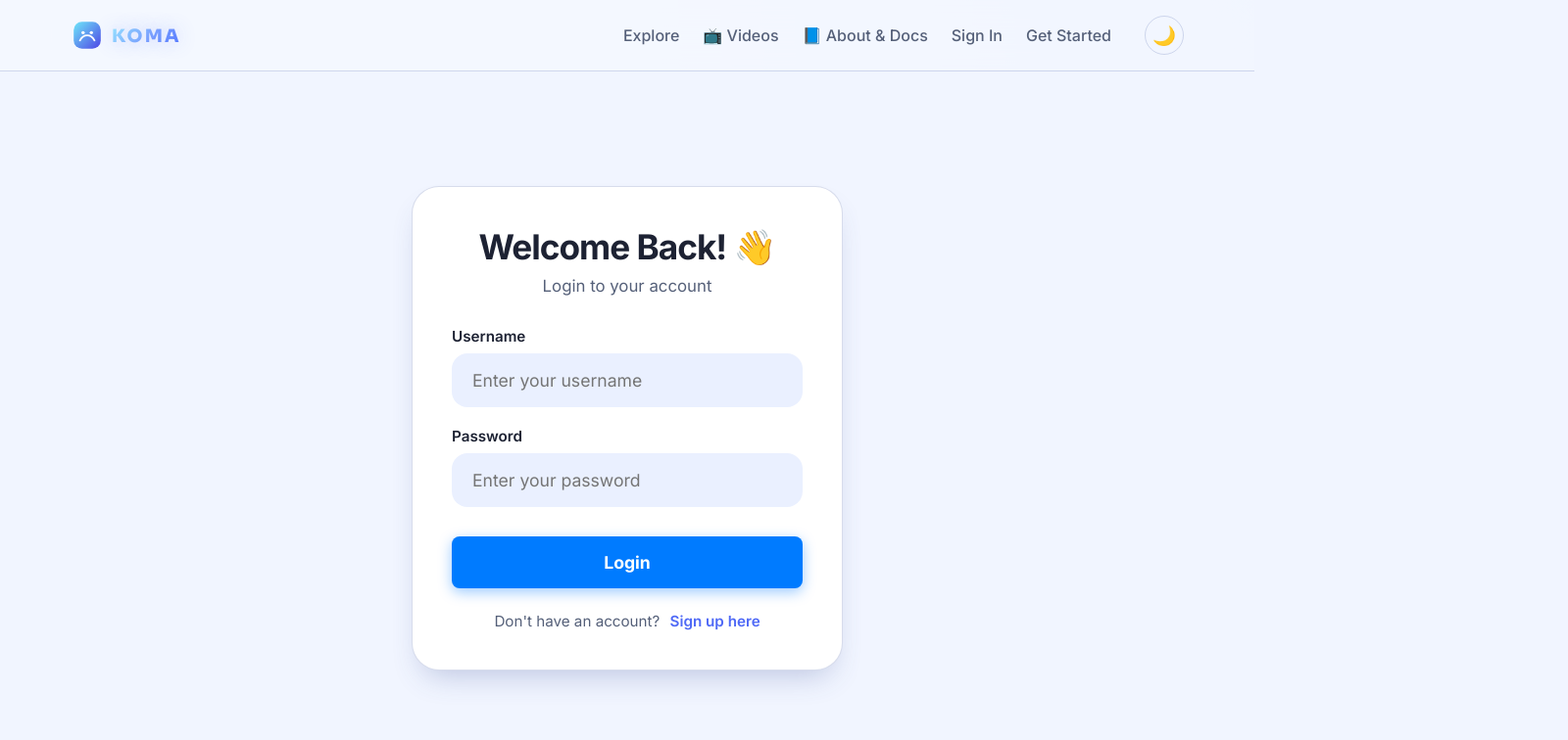
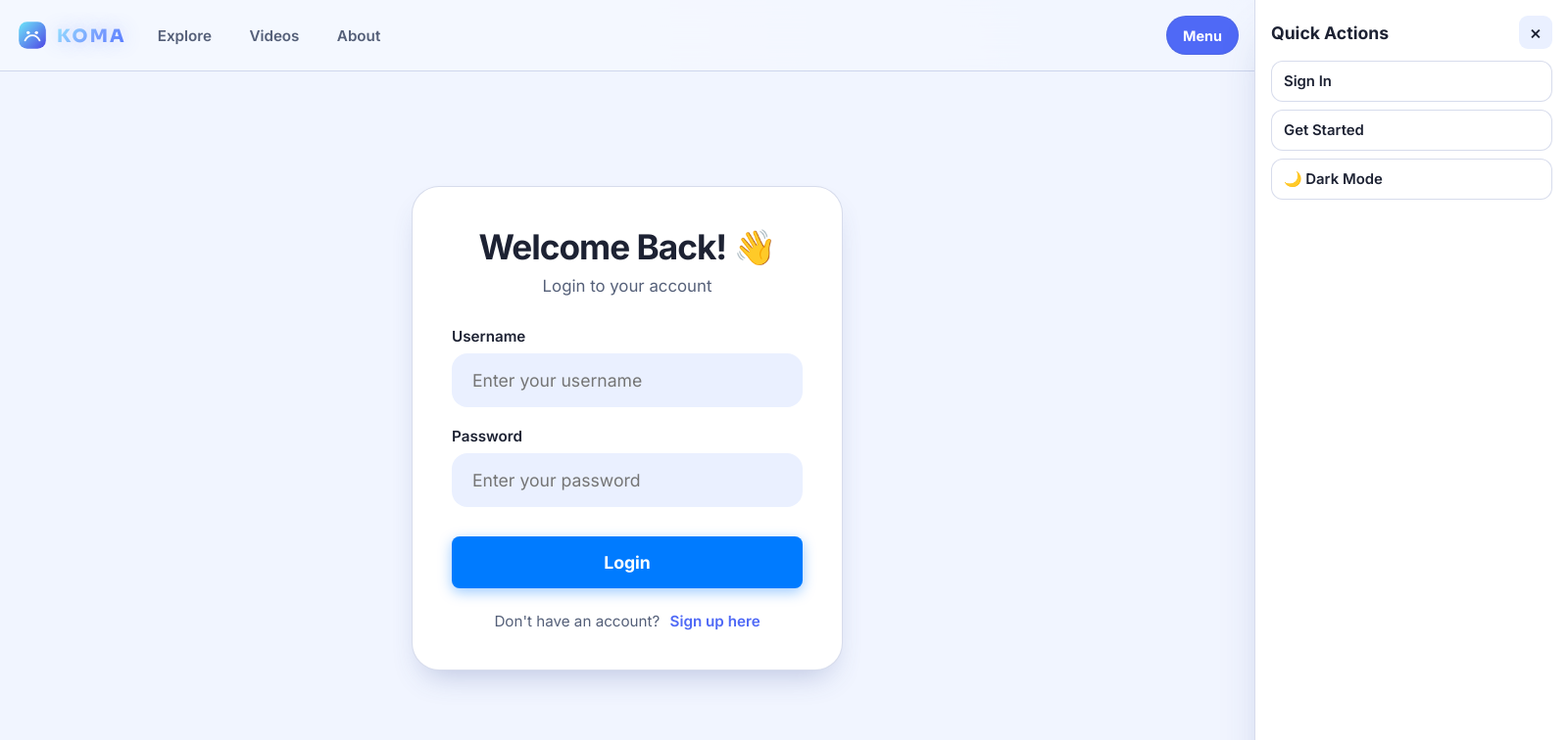
Before and after one commit to 2004pra/Blog_website, a React (Vite) app in the folder Frontend/: page /login in a window 1280 px wide. Shown: the top 756 px of the page at 98% size, 1600 px wide, since content can reach past the window. Built offline with nearby package versions, Linux system fonts and the light colour scheme; no server answers.

Commit message:
ui update v0.3

```diff
--- a/Frontend/src/components/Navbar.jsx
+++ b/Frontend/src/components/Navbar.jsx
@@ -1,12 +1,13 @@
 import { useContext, useState, useEffect } from 'react';
-import { Link, useNavigate } from 'react-router-dom';
+import { Link, useLocation, useNavigate } from 'react-router-dom';
 import { AuthContext } from '../context/AuthContext.jsx';
 import '../styles/Navbar.css';
 
 export default function Navbar() {
   const { user, logout } = useContext(AuthContext);
   const navigate = useNavigate();
-  const [mobileMenuOpen, setMobileMenuOpen] = useState(false);
+  const location = useLocation();
+  const [drawerOpen, setDrawerOpen] = useState(false);
   const [character, setCharacter] = useState(null);
   const [profilePicUrl, setProfilePicUrl] = useState('');
   const [isDark, setIsDark] = useState(false);
@@ -61,8 +62,36 @@ export default function Navbar() {
     logout();
     localStorage.removeItem('profilePicUrl');
     navigate('/');
-    setMobileMenuOpen(false);
+    setDrawerOpen(false);
   };
+
+  const closeDrawer = () => setDrawerOpen(false);
+
+  // Keep drawer behavior stable: close on route changes and ESC, and lock page scroll while open.
+  useEffect(() => {
+    setDrawerOpen(false);
+  }, [location.pathname]);
+
+  useEffect(() => {
+    if (!drawerOpen) {
+      document.body.style.overflow = '';
+      return;
+    }
+
+    document.body.style.overflow = 'hidden';
+
+    const onKeyDown = (event) => {
+      if (event.key === 'Escape') {
+        setDrawerOpen(false);
+      }
+    };
+
+    window.addEventListener('keydown', onKeyDown);
+    return () => {
+      window.removeEventListener('keydown', onKeyDown);
+      document.body.style.overflow = '';
+    };
+  }, [drawerOpen]);
 
   return (
     <nav className="navbar">
@@ -85,44 +114,15 @@ export default function Navbar() {
           <span className="logo-text">KOMA</span>
         </Link>
 
-        <button
-          className="mobile-menu-btn"
-          onClick={() => setMobileMenuOpen(!mobileMenuOpen)}
-        >
-          ☰
-        </button>
+        <div className="nav-primary-links">
+          <Link to="/" className="nav-link">Explore</Link>
+          <Link to="/videos" className="nav-link">Videos</Link>
+          <Link to="/about" className="nav-link">About</Link>
+        </div>
 
-        <ul className={`nav-menu ${mobileMenuOpen ? 'active' : ''}`}>
-          <li className="nav-item">
-            <Link to="/" className="nav-link" onClick={() => setMobileMenuOpen(false)}>
-              Explore
-            </Link>
-          </li>
-          <li className="nav-item">
-            <Link to="/videos" className="nav-link" onClick={() => setMobileMenuOpen(false)}>
-              📺 Videos
-            </Link>
-          </li>
-          <li className="nav-item">
-            <Link to="/about" className="nav-link" onClick={() => setMobileMenuOpen(false)}>
-              📘 About & Docs
-            </Link>
-          </li>
-
-          {user ? (
-            <>
-              <li className="nav-item">
-                <Link to="/create-post" className="nav-link" onClick={() => setMobileMenuOpen(false)}>
-                  ✍️ Write
-                </Link>
-              </li>
-              <li className="nav-item">
-                <Link to="/upload-video" className="nav-link" onClick={() => setMobileMenuOpen(false)}>
-                  🎬 Upload Video
-                </Link>
-              </li>
-              <li className="nav-item profile-item">
-                <Link to="/profile" className="profile-link" onClick={() => setMobileMenuOpen(false)}>
+        <div className="nav-right-actions">
+          {user && (
+            <Link to="/profile" className="profile-chip" onClick={closeDrawer}>
               <div className="avatar-container">
                 {profilePicUrl ? (
                   <img
@@ -137,7 +137,6 @@ export default function Navbar() {
                     alt={user.username}
                     className="avatar-img"
                     onError={(e) => {
-                          console.error('Failed to load avatar image');
                       e.target.style.display = 'none';
                     }}
                   />
@@ -147,34 +146,49 @@ export default function Navbar() {
               </div>
               <span className="username">{user.username}</span>
             </Link>
-              </li>
-              <li className="nav-item">
-                <button className="nav-link logout-btn" onClick={handleLogout}>
-                  Logout
+          )}
+
+          <button
+            className="menu-toggle-btn"
+            onClick={() => setDrawerOpen((prev) => !prev)}
+            aria-label="Open quick menu"
+            aria-expanded={drawerOpen}
+          >
+            Menu
           </button>
-              </li>
+        </div>
+      </div>
+
+      {drawerOpen && <button className="drawer-backdrop" onClick={closeDrawer} aria-label="Close menu" />}
+
+      <aside className={`side-drawer ${drawerOpen ? 'open' : ''}`}>
+        <div className="drawer-header">
+          <h3>Quick Actions</h3>
+          <button className="drawer-close-btn" onClick={closeDrawer} aria-label="Close menu">×</button>
+        </div>
+
+        <div className="drawer-links">
+          {user ? (
+            <>
+              <Link to="/create-post" className="drawer-link" onClick={closeDrawer}>✍️ Create Post</Link>
+              <Link to="/upload-video" className="drawer-link" onClick={closeDrawer}>🎬 Upload Video</Link>
+              <Link to="/profile" className="drawer-link" onClick={closeDrawer}>👤 Profile</Link>
+              <button className="drawer-link drawer-theme-btn" onClick={toggleTheme}>
+                {isDark ? '☀️ Light Mode' : '🌙 Dark Mode'}
+              </button>
+              <button className="drawer-link drawer-logout-btn" onClick={handleLogout}>Logout</button>
             </>
           ) : (
             <>
-              <li className="nav-item">
-                <Link to="/login" className="nav-link" onClick={() => setMobileMenuOpen(false)}>
-                  Sign In
-                </Link>
-              </li>
-              <li className="nav-item">
-                <Link to="/signup" className="nav-link" onClick={() => setMobileMenuOpen(false)}>
-                  Get Started
-                </Link>
-              </li>
+              <Link to="/login" className="drawer-link" onClick={closeDrawer}>Sign In</Link>
+              <Link to="/signup" className="drawer-link" onClick={closeDrawer}>Get Started</Link>
+              <button className="drawer-link drawer-theme-btn" onClick={toggleTheme}>
+                {isDark ? '☀️ Light Mode' : '🌙 Dark Mode'}
+              </button>
             </>
           )}
-          <li className="nav-item theme-link">
-            <button className="theme-toggle-btn" onClick={toggleTheme} aria-label="Toggle theme">
-              {isDark ? '☀️' : '🌙'}
-            </button>
-          </li>
-        </ul>
         </div>
+      </aside>
     </nav>
   );
 }
--- a/Frontend/src/styles/AboutDocs.css
+++ b/Frontend/src/styles/AboutDocs.css
@@ -68,6 +68,15 @@
   line-height: 1.5;
 }
 
+.aboutdocs-mail-link {
+  color: var(--accent-color);
+  font-weight: 600;
+}
+
+.aboutdocs-mail-link:hover {
+  text-decoration: underline;
+}
+
 .aboutdocs-footer {
   margin-top: 16px;
   padding: 14px 4px 0;
--- a/Frontend/src/styles/HomePage.css
+++ b/Frontend/src/styles/HomePage.css
@@ -227,6 +227,15 @@
   line-height: 1.5;
 }
 
+.footer-mail-link {
+  color: var(--accent-color);
+  font-weight: 600;
+}
+
+.footer-mail-link:hover {
+  text-decoration: underline;
+}
+
 .explore-footer-right {
   max-width: 390px;
 }
--- a/Frontend/src/styles/Navbar.css
+++ b/Frontend/src/styles/Navbar.css
@@ -16,10 +16,11 @@
   display: flex;
   justify-content: space-between;
   align-items: center;
-  max-width: 1200px;
+  max-width: 1320px;
   margin: 0 auto;
-  padding: 0 2rem;
+  padding: 0 1rem;
   height: 72px;
+  gap: 14px;
 }
 
 .navbar-logo {
@@ -58,37 +59,46 @@
   text-shadow: 0 0 18px rgba(84, 120, 255, 0.34);
 }
 
-.nav-menu {
+.nav-primary-links {
   display: flex;
   align-items: center;
-  list-style: none;
-  gap: 1.5rem;
+  gap: 1.15rem;
+  margin-left: 8px;
 }
 
 .nav-link {
-  font-size: 1rem;
-  font-weight: 500;
+  font-size: 0.95rem;
+  font-weight: 600;
   color: var(--text-secondary);
-  transition: color 0.2s ease;
+  transition: color 0.2s ease, background-color 0.2s ease;
   background: none;
-  padding: 0;
+  padding: 8px 10px;
+  border-radius: 10px;
 }
 
 .nav-link:hover {
   color: var(--accent-color);
+  background: rgba(109, 136, 255, 0.12);
 }
 
-.profile-link {
+.nav-right-actions {
   display: flex;
   align-items: center;
-  gap: 0.75rem;
+  gap: 10px;
+  margin-left: auto;
+}
+
+.profile-chip {
+  display: flex;
+  align-items: center;
+  gap: 0.65rem;
   background: var(--input-bg);
-  padding: 6px 16px 6px 6px;
+  padding: 6px 12px 6px 6px;
   border-radius: 999px;
   transition: all 0.2s ease;
 }
 
-.profile-link:hover {
+.profile-chip:hover {
   transform: scale(1.02);
   background: rgba(109, 136, 255, 0.16);
 }
@@ -119,54 +129,122 @@
 .username {
   font-weight: 600;
   color: var(--text-primary);
+  font-size: 0.88rem;
 }
 
-.theme-toggle-btn {
-  background: transparent;
-  color: var(--text-primary);
+.menu-toggle-btn {
+  background: var(--accent-color);
+  color: #fff;
   border: 1px solid var(--border-color);
-  width: 40px;
+  min-width: 74px;
   height: 40px;
-  border-radius: 50%;
+  padding: 0 14px;
+  border-radius: 999px;
   display: flex;
   align-items: center;
   justify-content: center;
-  font-size: 1.2rem;
-  margin-left: 10px;
+  font-size: 0.9rem;
+  font-weight: 700;
   transition: all 0.2s ease;
 }
 
-.theme-toggle-btn:hover {
-  background: rgba(109, 136, 255, 0.15);
-  transform: rotate(15deg);
+.menu-toggle-btn:hover {
+  background: var(--accent-hover);
 }
 
-.mobile-menu-btn {
-  display: none;
-  background: none;
-  font-size: 1.5rem;
+.drawer-backdrop {
+  position: fixed;
+  inset: 0;
+  background: rgba(6, 10, 24, 0.42);
+  border: 0;
+  border-radius: 0;
+  z-index: 1198;
+}
+
+.side-drawer {
+  position: fixed;
+  top: 0;
+  right: 0;
+  width: min(88vw, 320px);
+  height: 100vh;
+  background: var(--bg-secondary);
+  border-left: 1px solid var(--border-color);
+  box-shadow: var(--shadow-lg);
+  z-index: 1200;
+  transform: translateX(100%);
+  transition: transform 0.28s ease;
+  padding: 16px;
+  overflow-y: auto;
+}
+
+.side-drawer.open {
+  transform: translateX(0);
+}
+
+.drawer-header {
+  display: flex;
+  align-items: center;
+  justify-content: space-between;
+  margin-bottom: 12px;
+}
+
+.drawer-header h3 {
+  margin: 0;
+  font-size: 1.1rem;
   color: var(--text-primary);
 }
 
+.drawer-close-btn {
+  border: 0;
+  width: 34px;
+  height: 34px;
+  border-radius: 9px;
+  background: var(--input-bg);
+  color: var(--text-primary);
+  font-size: 1.2rem;
+}
+
+.drawer-links {
+  display: flex;
+  flex-direction: column;
+  gap: 8px;
+}
+
+.drawer-link {
+  border: 1px solid var(--border-color);
+  background: var(--bg-secondary);
+  color: var(--text-primary);
+  border-radius: 12px;
+  padding: 11px 12px;
+  font-size: 0.93rem;
+  font-weight: 600;
+  text-align: left;
+}
+
+.drawer-link:hover {
+  background: rgba(109, 136, 255, 0.12);
+  border-color: rgba(109, 136, 255, 0.38);
+}
+
+.drawer-logout-btn {
+  color: #e45757;
+}
+
+.drawer-theme-btn {
+  width: 100%;
+}
+
 @media (max-width: 768px) {
-  .mobile-menu-btn { display: block; }
-  .nav-menu {
-    position: absolute;
-    top: 72px;
-    left: 0;
-    width: 100%;
-    flex-direction: column;
-    background: var(--bg-secondary);
-    padding: 2rem 0;
-    box-shadow: var(--shadow-md);
-    transform: translateY(-100%);
-    opacity: 0;
-    pointer-events: none;
-    transition: all 0.3s ease;
+  .navbar-container {
+    height: 66px;
+    padding: 0 0.75rem;
   }
-  .nav-menu.active {
-    transform: translateY(0);
-    opacity: 1;
-    pointer-events: auto;
+
+  .nav-primary-links {
+    display: none;
+  }
+
+  .profile-chip {
+    display: none;
   }
 }
```
Also changed, not shown: Frontend/src/components/AboutDocs.jsx (+26 -0 lines), Frontend/src/components/HomePage.jsx (+8 -0 lines), Frontend/src/components/VideoFeed.jsx (+28 -8 lines), Frontend/src/styles/VideoFeed.css (+32 -3 lines). Lines whose indentation alone changed are shown as unchanged.
